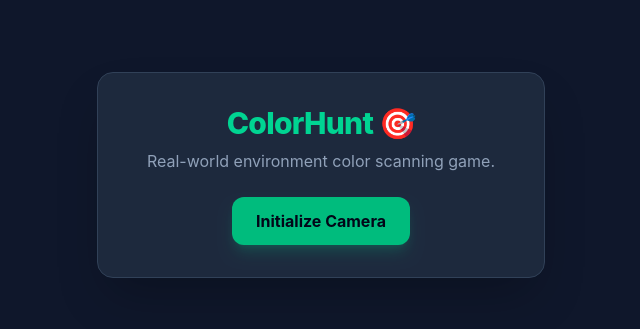
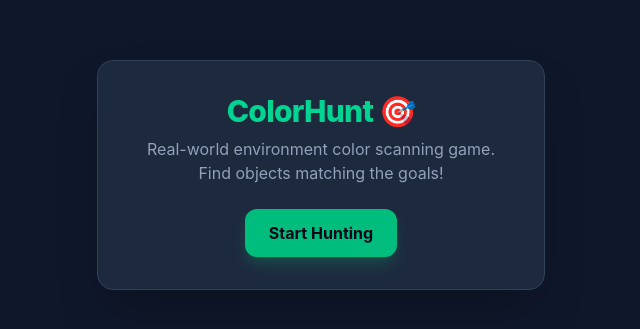
Before and after one commit to rakeeb135/colorhunt, a React (Vite) app: page / in a window 1280 px wide. Shown: the part 225-554 px from the top of the page, without its empty margins (319-959 px from the left). Built offline with nearby package versions, Linux system fonts and the light colour scheme.

Commit message:
Added core gameplay layout structure and conditional screen state routing

```diff
--- a/src/App.jsx
+++ b/src/App.jsx
@@ -1,19 +1,68 @@
-import React from 'react'
+import React, { useState } from 'react'
 
 function App() {
+  // State variables: These are like internal memory values for our app.
+  // When these values change, React automatically updates only that specific part of the UI.
+  const [hasStarted, setHasStarted] = useState(false)
+  const [targetColor, setTargetColor] = useState('#34D399') // Defaults to a nice Emerald Green
+
   return (
     <div className="min-h-screen bg-slate-900 flex flex-col items-center justify-center text-white p-4">
+
+      {/* LANDING SCREEN: Only shows if the game hasn't started yet */}
+      {!hasStarted ? (
         <div className="bg-slate-800 p-8 rounded-2xl shadow-2xl max-w-md w-full text-center border border-slate-700">
           <h1 className="text-3xl font-extrabold tracking-tight mb-2 text-emerald-400">
             ColorHunt 🎯
           </h1>
           <p className="text-slate-400 mb-6">
-          Real-world environment color scanning game.
+            Real-world environment color scanning game. Find objects matching the goals!
           </p>
-        <button className="bg-emerald-500 hover:bg-emerald-600 text-slate-950 font-bold py-3 px-6 rounded-xl transition-all duration-200 cursor-pointer shadow-lg shadow-emerald-500/20">
-          Initialize Camera
+          <button
+            onClick={() => setHasStarted(true)}
+            className="bg-emerald-500 hover:bg-emerald-600 text-slate-950 font-bold py-3 px-6 rounded-xl transition-all duration-200 cursor-pointer shadow-lg shadow-emerald-500/20"
+          >
+            Start Hunting
           </button>
         </div>
+      ) : (
+        /* GAMEPLAY SCREN */
+        <div className="bg-slate-800 p-6 rounded-2xl shadow-2xl max-w-md w-full border border-slate-700 flex flex-col gap-4">
+
+          {/* Header section with current target challenge */}
+          <div className="flex items-center justify-between bg-slate-900 p-4 rounded-xl border border-slate-700">
+            <div>
+              <p className="text-xs font-semibold uppercase tracking-wider text-slate-400">Target Color</p>
+              <h2 className="text-lg font-bold">Find this shade!</h2>
+            </div>
+            {/* Display box showing the actual target color visually */}
+            <div
+              className="w-12 h-12 rounded-xl border-2 border-white shadow-inner"
+              style={{ backgroundColor: targetColor }}
+            />
+          </div>
+
+          {/* Camera View Window placeholder */}
+          <div className="relative aspect-video bg-black rounded-xl overflow-hidden border border-slate-700 flex items-center justify-center">
+            <p className="text-sm text-slate-500">Camera feed will link here...</p>
+          </div>
+
+          {/* Action buttons control bar */}
+          <div className="grid grid-cols-2 gap-3">
+            <button
+              onClick={() => setHasStarted(false)}
+              className="bg-slate-700 hover:bg-slate-600 text-white font-semibold py-2.5 px-4 rounded-xl transition-all cursor-pointer"
+            >
+              Quit Run
+            </button>
+            <button className="bg-emerald-500 hover:bg-emerald-600 text-slate-950 font-bold py-2.5 px-4 rounded-xl transition-all cursor-pointer shadow-md">
+              Capture Scan
+            </button>
+          </div>
+
+        </div>
+      )}
+
     </div>
   )
 }
```
Lines whose indentation alone changed are shown as unchanged.
